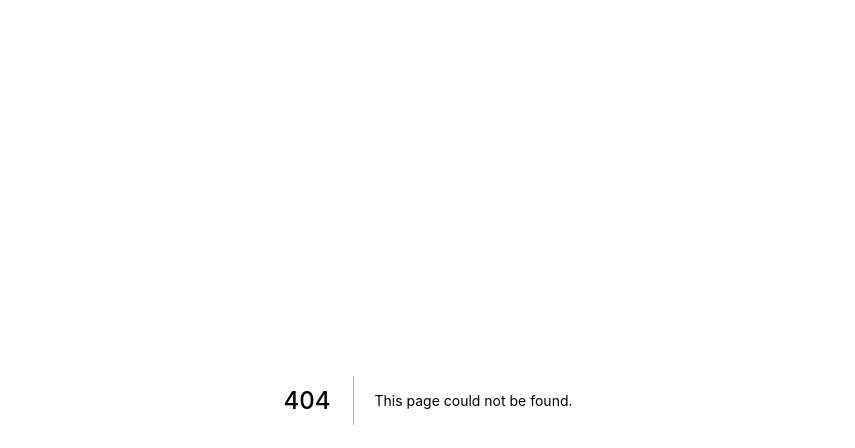
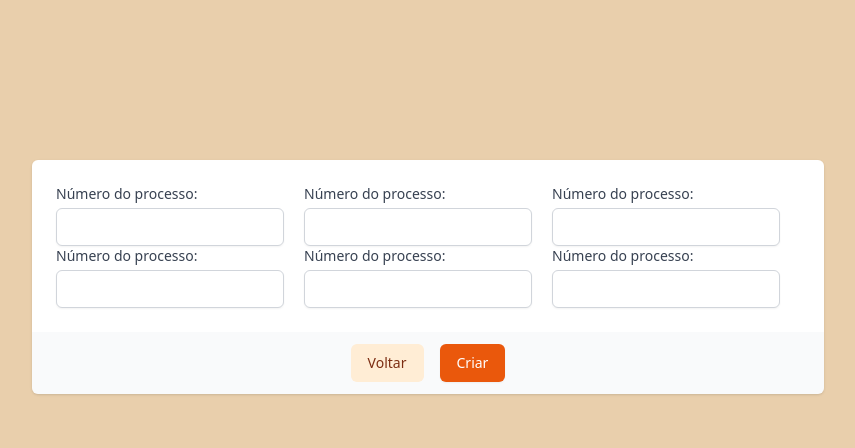
Before and after one commit to balbboa/front-minipje, a Next.js app: page /novo in a window 1280 px wide. Before the commit this address had no page. Shown: the top 448 px of the page, without its empty margins (212-1067 px from the left). Built offline with nearby package versions, Linux system fonts and the light colour scheme.

Commit message:
Feat: Crud create/ falta pegar dados api

```diff
--- a/src/pages/index.tsx
+++ b/src/pages/index.tsx
@@ -1,17 +1,17 @@
 import Image from 'next/image';
 import Link from 'next/link';
+import Create from '../../public/add-file.png';
 import Search from '../../public/seo.png';
 
-export default function Login() {
+export default function Home() {
   return (
-  <div className="mx-auto px-4 sm:px-6 lg:px-8">
-    <div className="max-w-2xl mx-auto py-16 sm:py-24 lg:py-32 lg:max-w-none">
-      <h2 className="text-2xl font-extrabold text-black text-center">Mini PJe</h2>
-
-      <div className="mt-6 space-y-0 flex flex-row justify-center">
+  <div className="mx-auto px-4 sm:px-6 lg:px-8 py-16 sm:py-24 lg:py-32">
+    <h2 className="text-2xl font-extrabold text-black text-center">Mini PJe</h2>
+    <div className="flex flex-row justify-center">
+      <div className="m-6 flex flex-row justify-center">
         <div className="group relative">
         <Link href="/processo">
-          <div className="cursor-pointer bg-white relative shadow-2xl rounded-lg p-24 overflow-hidden group-hover:opacity-75">
+          <div className="cursor-pointer bg-white relative shadow-2xl rounded-3xl p-24 overflow-hidden group-hover:opacity-75">
             <Image
               src={Search}
               alt="Picture of the author"
@@ -19,8 +19,27 @@ export default function Login() {
               height={150}
               className="w-full h-full object-center object-cover"
             />
-            <h3 className="mt-6 text-lg text-black text-center font-bold">
+            <h3 className="mt-6 text-2xl text-black text-center font-bold">
               Buscar Processo
+            </h3>
+          </div>
+          </Link>
+        </div>
+      </div>
+
+      <div className="m-6 flex flex-col justify-center">
+        <div className="group relative">
+        <Link href="/novo">
+          <div className="cursor-pointer bg-white relative shadow-2xl rounded-3xl p-24 overflow-hidden group-hover:opacity-75">
+            <Image
+              src={Create}
+              alt="Picture of the author"
+              width={150}
+              height={150}
+              className="w-full h-full object-center object-cover"
+            />
+            <h3 className="mt-6 text-2xl text-black text-center font-bold">
+              Criar Processo
             </h3>
           </div>
           </Link>
--- /dev/null
+++ b/src/pages/novo.tsx
@@ -0,0 +1,137 @@
+import axios from "axios"
+import Link from 'next/link'
+import { useState } from 'react'
+
+export default function NovoProcesso() {
+
+  const [isOpen, setIsOpen] = useState<any>(false)
+  const [processo, SetProcesso] = useState<any>()
+  const [processoDel, SetProcessoDel] = useState<any>()
+
+
+  function closeModal() {
+    setIsOpen(false)
+  }
+
+  function openModal() {
+    setIsOpen(true)
+  }
+
+  const addProcesso = async (id: number) => {
+    try {
+    const res = await axios.post('https://pacific-shelf-02670.herokuapp.com/processo/'+id)
+    SetProcesso(res.data)
+    console.log(processo)
+    }
+    catch (err){
+      console.log(err)
+    }
+  }
+
+  const handleSubmit = async (e) => {
+    e.preventDefault();
+    const id = e.target.elements.numero.value;
+
+    await addProcesso(id)
+  }
+
+  return (
+        <div className="flex flex-col">
+          <div className="my-40 mx-auto">
+            <form onSubmit={handleSubmit}>
+              <div className="shadow overflow-hidden sm:rounded-md">
+                <div className="px-4 py-5 bg-white sm:p-6">
+                  <div className="flex flex-row align-middle">
+                    <div className="mr-5">
+                      <label htmlFor="first-name" className="block text-sm font-medium text-gray-700">
+                        Número do processo:
+                      </label>
+                      <input
+                        type="text"
+                        name="numero"
+                        id="numero"
+                        className="mt-1 focus:ring-orange-500 focus:border-orange-500 block w-full shadow-sm sm:text-sm border-gray-300 rounded-md"
+                      />
+                    </div>
+                    <div className="mr-5">
+                      <label htmlFor="first-name" className="block text-sm font-medium text-gray-700">
+                        Número do processo:
+                      </label>
+                      <input
+                        type="text"
+                        name="numero"
+                        id="numero"
+                        className="mt-1 focus:ring-orange-500 focus:border-orange-500 block w-full shadow-sm sm:text-sm border-gray-300 rounded-md"
+                      />
+                    </div>
+                    <div className="mr-5">
+                      <label htmlFor="first-name" className="block text-sm font-medium text-gray-700">
+                        Número do processo:
+                      </label>
+                      <input
+                        type="text"
+                        name="numero"
+                        id="numero"
+                        className="mt-1 focus:ring-orange-500 focus:border-orange-500 block w-full shadow-sm sm:text-sm border-gray-300 rounded-md"
+                      />
+                    </div>
+                  </div>
+
+                  <div className="flex flex-row align-middle">
+                    <div className="mr-5">
+                      <label htmlFor="first-name" className="block text-sm font-medium text-gray-700">
+                        Número do processo:
+                      </label>
+                      <input
+                        type="text"
+                        name="numero"
+                        id="numero"
+                        className="mt-1 focus:ring-orange-500 focus:border-orange-500 block w-full shadow-sm sm:text-sm border-gray-300 rounded-md"
+                      />
+                    </div>
+                    <div className="mr-5">
+                      <label htmlFor="first-name" className="block text-sm font-medium text-gray-700">
+                        Número do processo:
+                      </label>
+                      <input
+                        type="text"
+                        name="numero"
+                        id="numero"
+                        className="mt-1 focus:ring-orange-500 focus:border-orange-500 block w-full shadow-sm sm:text-sm border-gray-300 rounded-md"
+                      />
+                    </div>
+                    <div className="mr-5">
+                      <label htmlFor="first-name" className="block text-sm font-medium text-gray-700">
+                        Número do processo:
+                      </label>
+                      <input
+                        type="text"
+                        name="numero"
+                        id="numero"
+                        className="mt-1 focus:ring-orange-500 focus:border-orange-500 block w-full shadow-sm sm:text-sm border-gray-300 rounded-md"
+                      />
+                    </div>
+                  </div>
+                </div>
+                <div className="px-4 py-3 text-center bg-gray-50">
+                <Link href="/">
+                  <button
+                      className="mr-4 inline-flex justify-center rounded-md border border-transparent bg-orange-100 px-4 py-2 text-sm font-medium text-orange-900 hover:bg-orange-200 focus:outline-none focus-visible:ring-2 focus-visible:ring-orange-500 focus-visible:ring-offset-2"
+                    >
+                      Voltar
+                  </button>
+                </Link>
+                  <button
+                    type="submit"
+                    className="inline-flex justify-center py-2 px-4 border border-transparent shadow-sm text-sm font-medium rounded-md text-white  bg-orange-600 hover:bg-orange-700 focus:outline-none focus:ring-2 focus:ring-offset-2 focus:ring-orange-500"
+                  >
+                    Criar
+                  </button>
+                </div>
+              </div>
+            </form>
+          </div>
+    </div>
+
+  )
+}
--- a/src/pages/processo.tsx
+++ b/src/pages/processo.tsx
@@ -49,6 +49,7 @@ export default function Processo() {
 
   async function handleDel() {
     await deleteProcesso(processoDel)
+    closeModal()
   }
 
 
@@ -59,7 +60,7 @@ export default function Processo() {
               <div className="shadow overflow-hidden sm:rounded-md">
                 <div className="px-4 py-5 bg-white sm:p-6">
                   <div className="flex flex-row align-middle justify-center">
-                    <div className="col-span-6">
+                    <div className="col-span-10">
                       <label htmlFor="first-name" className="block text-sm font-medium text-gray-700">
                         Número do processo:
                       </label>
@@ -67,7 +68,7 @@ export default function Processo() {
                         type="text"
                         name="numero"
                         id="numero"
-                        className="mt-1 focus:ring-indigo-500 focus:border-indigo-500 block w-full shadow-sm sm:text-sm border-gray-300 rounded-md"
+                        className="mt-1 focus:ring-orange-500 focus:border-orange-500 block w-full shadow-sm sm:text-sm border-gray-300 rounded-md"
                       />
                     </div>
                   </div>
--- a/src/styles/global.css
+++ b/src/styles/global.css
@@ -4,4 +4,7 @@
 
 body {
   background-color: #e9cfac;
+  width: 100vw;
+  height: 100vh;
+  overflow: hidden;
 }
```
Also changed, not shown: public/add-file.png (added), tsconfig.json (line endings or trailing spaces).
